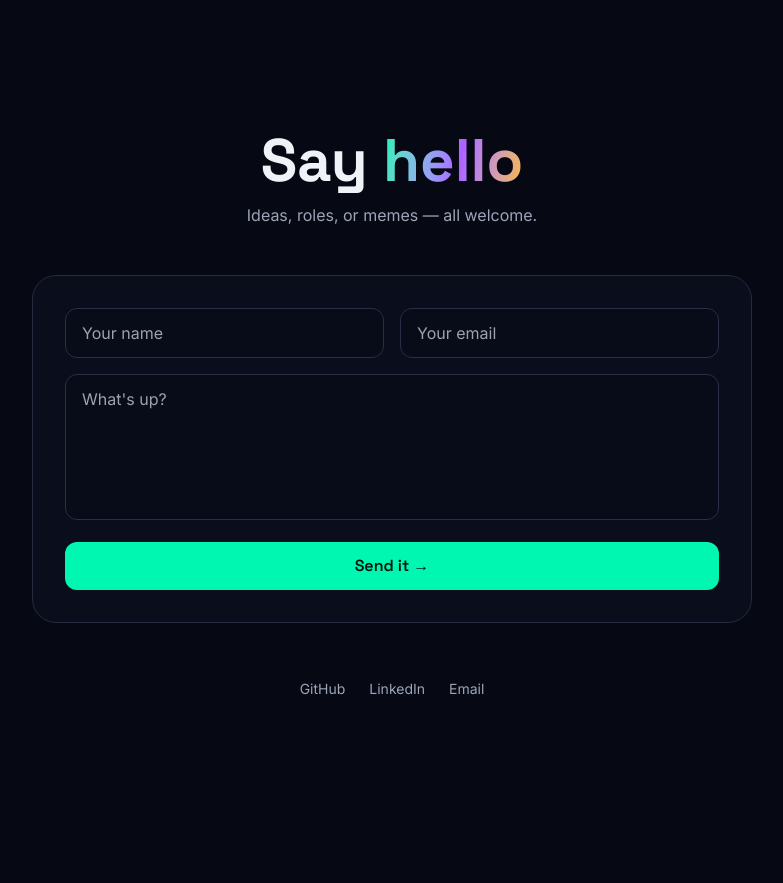
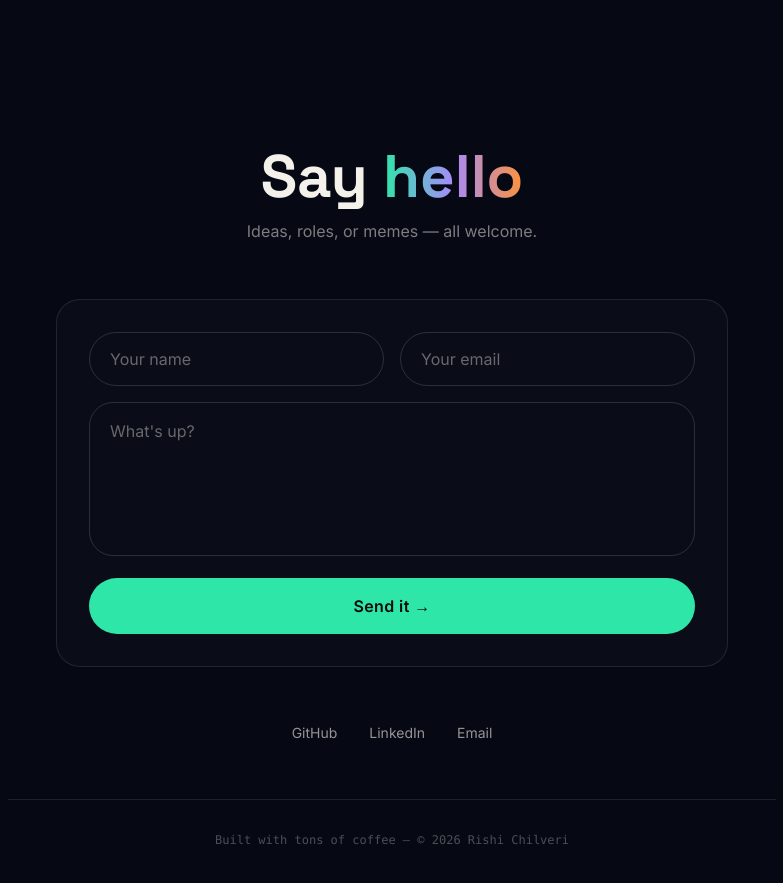
Before and after one commit to Rishi-05/Portfolio, a Next.js app: page / in a window 1280 px wide. Shown: the part 2300-3183 px from the top of the page, without its empty margins (248-1031 px from the left). Before the commit the page ends 3111 px from the top, so only its background shows below. Built offline with nearby package versions, Linux system fonts and the light colour scheme; no server answers.

Commit message:
Refactor Contact component and remove form handling

```diff
--- a/components/Sections/Contact.tsx
+++ b/components/Sections/Contact.tsx
@@ -1,76 +1,70 @@
-"use client";
-import { useState } from "react";
-import { toast } from "react-hot-toast";
-import Reveal from "../Reveal";
+"use client"
+import React from 'react'
+import { motion } from 'framer-motion'
+import ContactForm from '../Contact'
 
-export default function Contact() {
-  const [sending, setSending] = useState(false);
+const socialLinks = [
+  { label: 'GitHub', href: 'https://github.com/Rishi-05/' },
+  { label: 'LinkedIn', href: 'https://www.linkedin.com/in/rishi-chilveri-91a01327b/' },
+  { label: 'Email', href: 'mailto:chillrishi10@gmail.com' },
+]
 
+const ContactSection = () => {
   return (
-    <section id="contact" className="relative mx-auto max-w-3xl px-6 py-28">
-      <Reveal>
-        <h2 className="text-center font-display text-5xl font-bold sm:text-6xl">
-          Say <span className="text-gradient">hello</span>
-        </h2>
-        <p className="mt-3 text-center text-muted-foreground">
+    <div className="w-full py-24 sm:py-32 px-5" id="contact">
+      <div className="max-w-3xl mx-auto text-center mb-14">
+        <motion.h2
+          initial={{ opacity: 0, y: 16 }}
+          whileInView={{ opacity: 1, y: 0 }}
+          viewport={{ once: true, margin: "-100px" }}
+          transition={{ duration: 0.7 }}
+          className="font-[family-name:var(--font-display)] font-bold text-5xl sm:text-6xl text-[#F3F1EA]"
+        >
+          Say{' '}
+          <span className="bg-gradient-to-r from-[#2EE6A8] via-[#A78BFA] to-[#FB923C] bg-clip-text text-transparent">
+            hello
+          </span>
+        </motion.h2>
+        <motion.p
+          initial={{ opacity: 0, y: 12 }}
+          whileInView={{ opacity: 1, y: 0 }}
+          viewport={{ once: true, margin: "-100px" }}
+          transition={{ duration: 0.6, delay: 0.1 }}
+          className="mt-3 text-[#F3F1EA]/50"
+        >
           Ideas, roles, or memes — all welcome.
+        </motion.p>
+      </div>
+
+      <ContactForm />
+
+      <motion.div
+        initial={{ opacity: 0 }}
+        whileInView={{ opacity: 1 }}
+        viewport={{ once: true }}
+        transition={{ duration: 0.6, delay: 0.2 }}
+        className="flex justify-center gap-8 mt-14"
+      >
+        {socialLinks.map((link) => (
+          <a
+            key={link.label}
+            href={link.href}
+            target="_blank"
+            rel="noopener noreferrer"
+            className="text-[#F3F1EA]/60 hover:text-[#2EE6A8] transition-colors text-sm"
+          >
+            {link.label}
+          </a>
+        ))}
+      </motion.div>
+
+      <div className="max-w-3xl mx-auto mt-14 pt-8 border-t border-[#F3F1EA]/10 text-center">
+        <p className="text-xs text-[#F3F1EA]/30 font-mono">
+          Built with tons of coffee — © {new Date().getFullYear()} Rishi Chilveri
         </p>
-      </Reveal>
+      </div>
+    </div>
+  )
+}
 
-      <Reveal delay={0.1}>
-        <form
-          onSubmit={(e) => {
-            e.preventDefault();
-            setSending(true);
-            // UI demo only — your existing /api/contact route stays untouched.
-            setTimeout(() => {
-              setSending(false);
-              toast.success("Demo form — wire this to your existing /api/contact route.");
-            }, 700);
-          }}
-          className="mt-12 space-y-4 rounded-3xl glass p-8"
-        >
-          <div className="grid gap-4 sm:grid-cols-2">
-            <input
-              required
-              placeholder="Your name"
-              className="w-full rounded-xl border border-input bg-background/40 px-4 py-3 outline-none focus:border-mint"
-            />
-            <input
-              required
-              type="email"
-              placeholder="Your email"
-              className="w-full rounded-xl border border-input bg-background/40 px-4 py-3 outline-none focus:border-mint"
-            />
-          </div>
-          <textarea
-            required
-            rows={5}
-            placeholder="What's up?"
-            className="w-full resize-none rounded-xl border border-input bg-background/40 px-4 py-3 outline-none focus:border-mint"
-          />
-          <button
-            type="submit"
-            disabled={sending}
-            data-cursor="send"
-            className="w-full rounded-xl bg-mint py-3 font-display font-semibold text-primary-foreground transition-transform hover:scale-[1.01] disabled:opacity-60"
-          >
-            {sending ? "Sending…" : "Send it →"}
-          </button>
-        </form>
-      </Reveal>
-
-      <div className="mt-14 flex flex-wrap items-center justify-center gap-6 text-sm text-muted-foreground">
-        <a href="https://github.com/Rishi-05" target="_blank" rel="noreferrer" className="hover:text-mint">
-          GitHub
-        </a>
-        <a href="https://www.linkedin.com/in/rishi-chilveri" target="_blank" rel="noreferrer" className="hover:text-mint">
-          LinkedIn
-        </a>
-        <a href="mailto:rishichilveri@gmail.com" className="hover:text-mint">
-          Email
-        </a>
-      </div>
-    </section>
-  );
-}
+export default ContactSection
```
